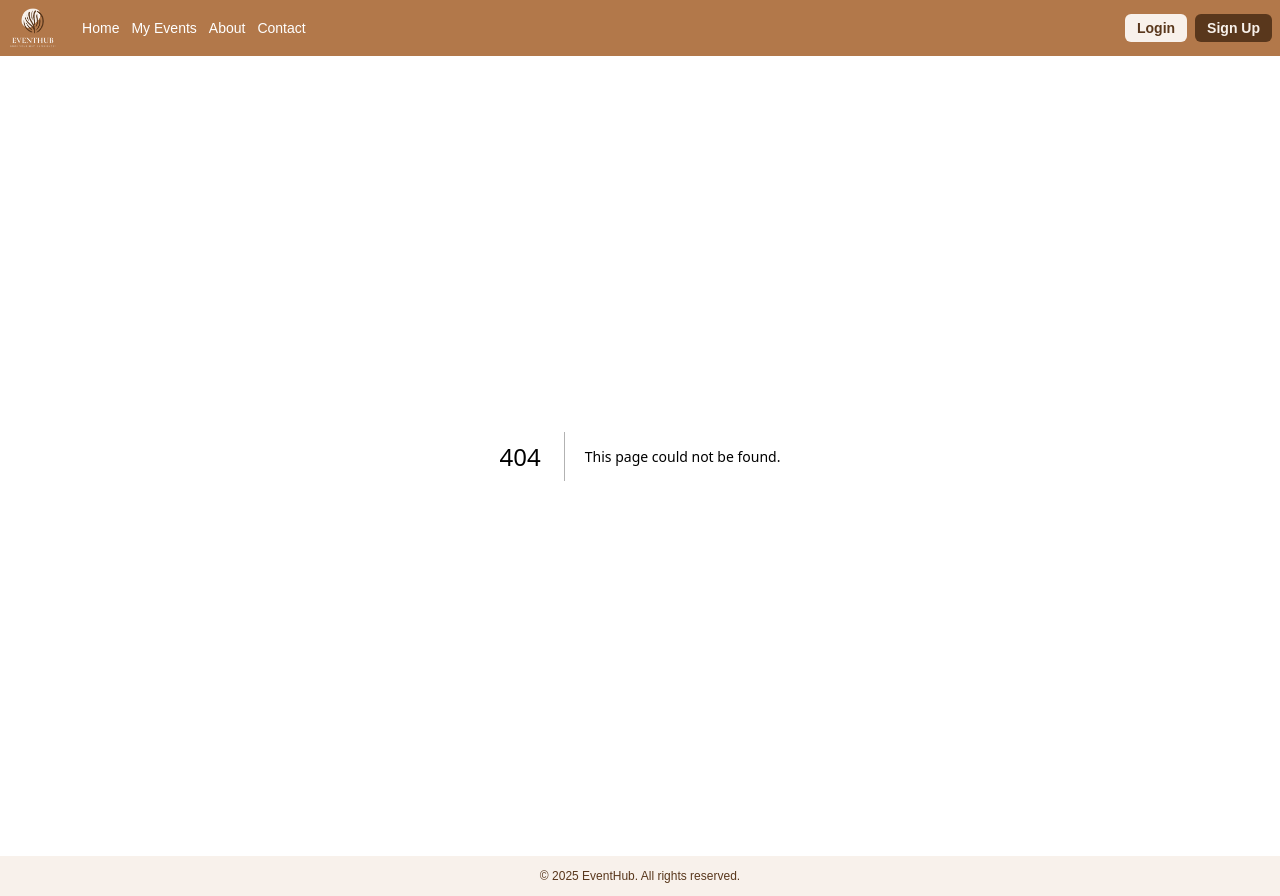
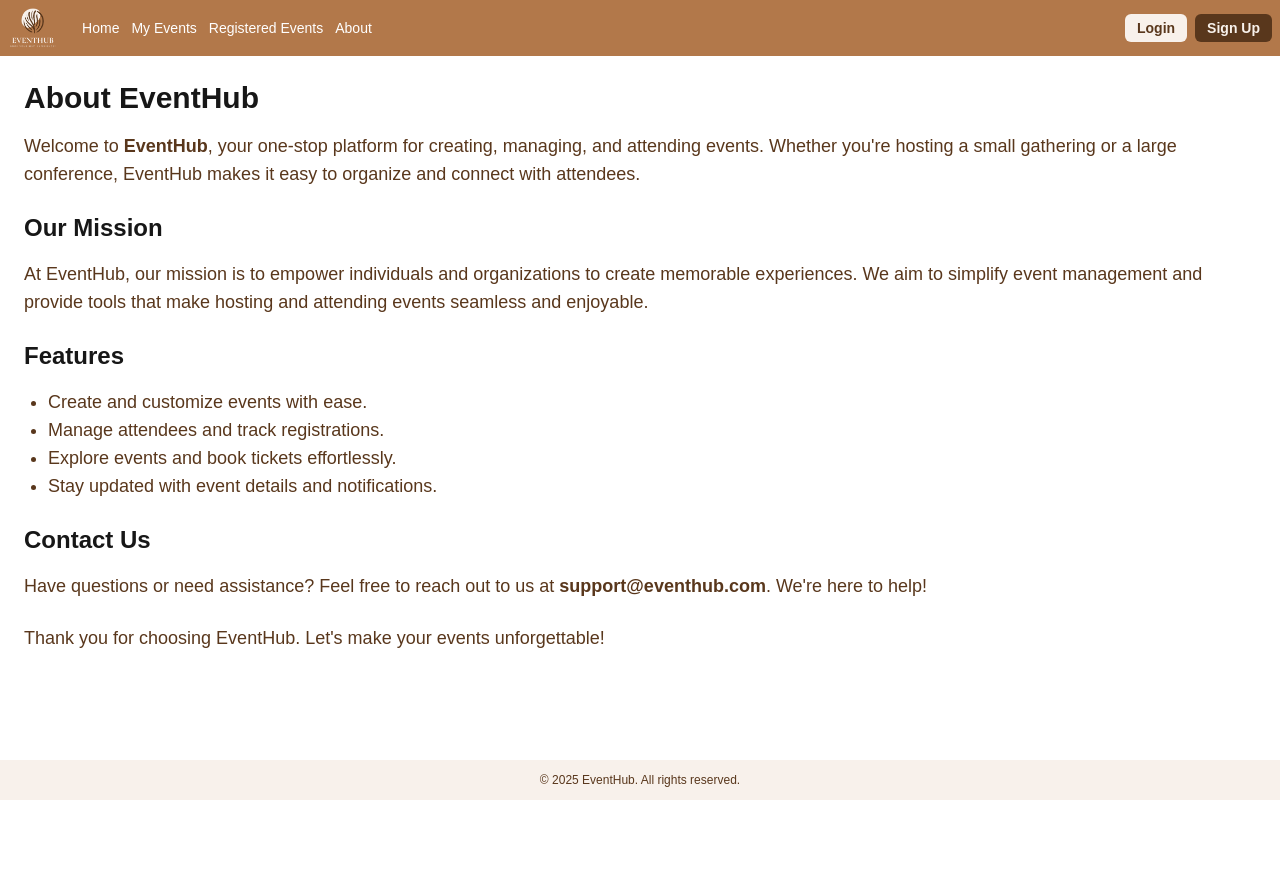
Before and after one commit to riyachawla-17/EventHub-Web4, a Next.js app in the folder eventhub/: page /about in a window 1280 px wide. Before the commit this address had no page. After the commit the page ends 800 px from the top, so only its background shows below. Built offline with nearby package versions, Linux system fonts and the light colour scheme.

Commit message:
feature-aboutus-page-added

```diff
--- /dev/null
+++ b/eventhub/src/app/about/page.tsx
@@ -0,0 +1,30 @@
+'use client';
+
+export default function AboutPage() {
+  return (
+    <div className="p-6">
+      <h1 className="text-3xl font-bold mb-4">About EventHub</h1>
+      <p className="text-lg text-[#59371c] mb-6">
+        Welcome to <strong>EventHub</strong>, your one-stop platform for creating, managing, and attending events. Whether you're hosting a small gathering or a large conference, EventHub makes it easy to organize and connect with attendees.
+      </p>
+      <h2 className="text-2xl font-bold mb-4">Our Mission</h2>
+      <p className="text-lg text-[#59371c] mb-6">
+        At EventHub, our mission is to empower individuals and organizations to create memorable experiences. We aim to simplify event management and provide tools that make hosting and attending events seamless and enjoyable.
+      </p>
+      <h2 className="text-2xl font-bold mb-4">Features</h2>
+      <ul className="list-disc pl-6 text-lg text-[#59371c] mb-6">
+        <li>Create and customize events with ease.</li>
+        <li>Manage attendees and track registrations.</li>
+        <li>Explore events and book tickets effortlessly.</li>
+        <li>Stay updated with event details and notifications.</li>
+      </ul>
+      <h2 className="text-2xl font-bold mb-4">Contact Us</h2>
+      <p className="text-lg text-[#59371c] mb-6">
+        Have questions or need assistance? Feel free to reach out to us at <strong>support@eventhub.com</strong>. We're here to help!
+      </p>
+      <p className="text-lg text-[#59371c]">
+        Thank you for choosing EventHub. Let's make your events unforgettable!
+      </p>
+    </div>
+  );
+}
--- /dev/null
+++ b/eventhub/src/app/api/events/registered/route.ts
@@ -0,0 +1,27 @@
+import dbConnect from '@/lib/db';
+import Event from '@/models/Event';
+import jwt from 'jsonwebtoken';
+import { NextResponse } from 'next/server';
+
+export async function GET(req: Request) {
+  await dbConnect();
+
+  const token = req.headers.get('authorization')?.split(' ')[1];
+  if (!token) {
+    return NextResponse.json({ message: 'Unauthorized' }, { status: 401 });
+  }
+
+  try {
+    const decoded = jwt.verify(token, process.env.JWT_SECRET!) as any;
+    const userId = decoded.userId;
+
+    const events = await Event.find({ attendees: userId })
+      .populate('attendees', 'name')
+      .lean();
+
+    return NextResponse.json({ events }, { status: 200 });
+  } catch (err) {
+    console.error('Error fetching registered events:', err);
+    return NextResponse.json({ message: 'Failed to fetch registered events' }, { status: 500 });
+  }
+}
--- a/eventhub/src/app/components/Navbar.tsx
+++ b/eventhub/src/app/components/Navbar.tsx
@@ -21,8 +21,8 @@ export default function Navbar() {
         <div className="flex gap-3">
           <Link href="/userDashboard" className="hover:text-[#f8f1eb]">Home</Link>
           <Link href="/myEvents" className="hover:text-[#f8f1eb]">My Events</Link>
+          <Link href="/registeredEvents" className="hover:text-[#f8f1eb]">Registered Events</Link>
           <Link href="/about" className="hover:text-[#f8f1eb]">About</Link>
-          <Link href="/contact" className="hover:text-[#f8f1eb]">Contact</Link>
         </div>
       </div>
       <div className="flex gap-2">
--- /dev/null
+++ b/eventhub/src/app/registeredEvents/page.tsx
@@ -0,0 +1,82 @@
+'use client';
+
+import { useEffect, useState } from 'react';
+import { useRouter } from 'next/navigation';
+
+interface EventType {
+  _id: string;
+  title: string;
+  description?: string;
+  from: string;
+  to: string;
+  street: string;
+  city: string;
+  image?: string;
+}
+
+export default function RegisteredEventsPage() {
+  const [events, setEvents] = useState<EventType[]>([]);
+  const [loading, setLoading] = useState(true);
+  const router = useRouter();
+
+  useEffect(() => {
+    const token = localStorage.getItem('token');
+    if (!token) {
+      router.push('/login');
+      return;
+    }
+
+    fetch('/api/events/registered', {
+      headers: {
+        'Content-Type': 'application/json',
+        Authorization: `Bearer ${token}`,
+      },
+    })
+      .then((res) => {
+        if (!res.ok) throw new Error('Failed to fetch registered events');
+        return res.json();
+      })
+      .then((data) => {
+        setEvents(data.events);
+        setLoading(false);
+      })
+      .catch((err) => {
+        console.error('Error fetching registered events:', err);
+        setLoading(false);
+      });
+  }, [router]);
+
+  if (loading) return <p>Loading...</p>;
+
+  return (
+    <div className="p-6">
+      <h1 className="text-2xl font-bold mb-4">Registered Events</h1>
+      {events.length === 0 ? (
+        <p>No registered events found.</p>
+      ) : (
+        <div className="grid grid-cols-1 md:grid-cols-2 lg:grid-cols-5 gap-6">
+          {events.map((event) => (
+            <div key={event._id} className="bg-[#f8f1eb] text-[#59371c] p-4 rounded-lg shadow-md">
+              <img
+                src={event.image || '/images/placeholder.png'}
+                alt={event.title}
+                className="w-full h-40 object-cover rounded-md mb-4"
+              />
+              <h2 className="text-xl font-bold mb-2">{event.title}</h2>
+              <p className="text-[#59371c] mb-4">{event.description}</p>
+              <p className="text-sm text-[#59371c]">
+                <strong>From:</strong> {new Date(event.from).toLocaleString()}
+              </p>
+              <p className="text-sm text-[#59371c]">
+                <strong>To:</strong> {new Date(event.to).toLocaleString()}
+              </p>
+              <p className="text-sm text-[#59371c]">
+                <strong>Location:</strong> {event.street}, {event.city}
+              </p>
+            </div>
+          ))}
+        </div>
+      )}
+    </div>
+  );
+}
```
